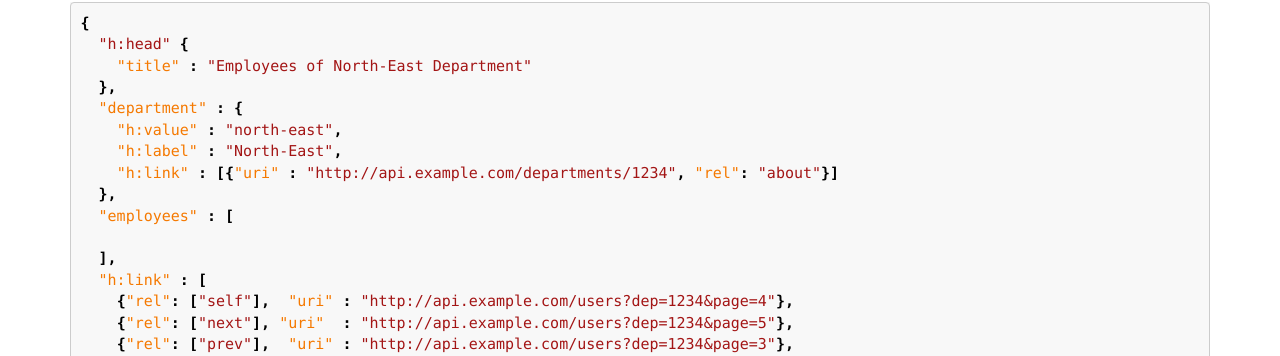
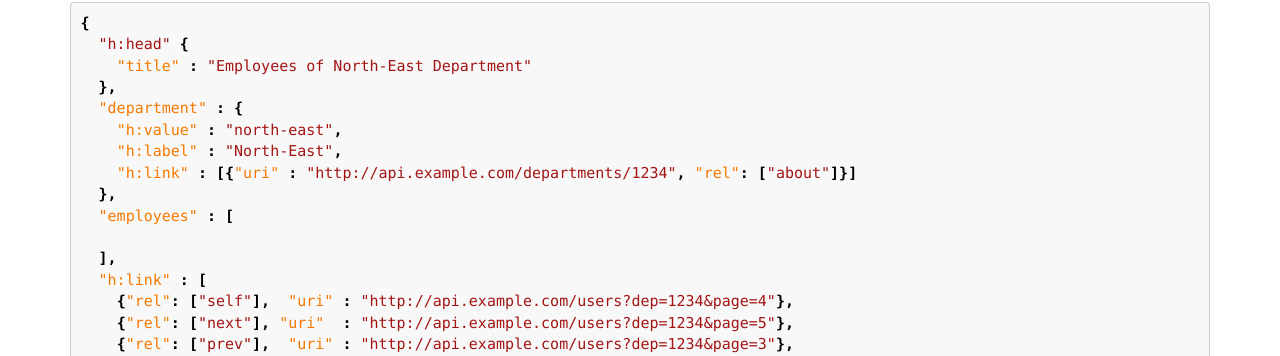
Before and after one commit to inadarei/hyper, a Jekyll site: the page built from spec.md, in a window 1280 px wide and 900 px high, scrolled down 7225 px. Shown: the part 96-452 px from the top of the window. Built offline with Jekyll 4.4.1, drawn with Linux system fonts in a browser that asks for light colours; nearby versions of some CDN libraries.

Commit message:
missed one rel

```diff
--- a/_includes/propdefs/link.md
+++ b/_includes/propdefs/link.md
@@ -100,7 +100,7 @@ represented as h:link would look as follows:
   "department" : {
     "h:value" : "north-east",
     "h:label" : "North-East",
-    "h:link" : [{"uri" : "http://api.example.com/departments/1234", "rel": "about"}]
+    "h:link" : [{"uri" : "http://api.example.com/departments/1234", "rel": ["about"]}]
   },
   "employees" : [
 
```
